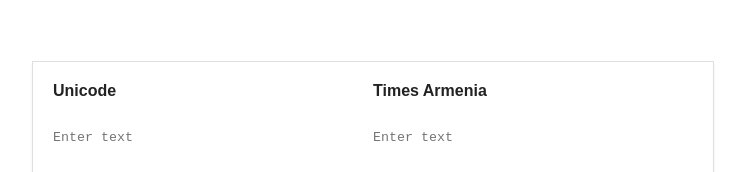
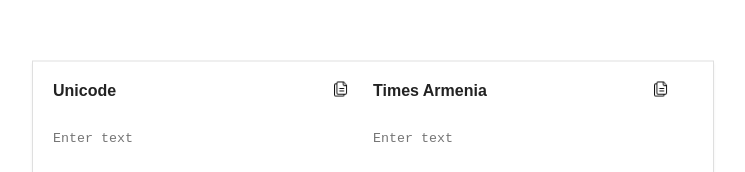
Before and after one commit to karosis88/xch, a React (Create React App) app: page / in a window 1280 px wide. Shown: the part 159-331 px from the top of the page, without its empty margins (267-1012 px from the left). Built offline with nearby package versions, Linux system fonts and the light colour scheme.

Commit message:
Add copy button

```diff
--- a/public/index.html
+++ b/public/index.html
@@ -24,7 +24,7 @@
       work correctly both with client-side routing and a non-root public URL.
       Learn how to configure a non-root public URL by running `npm run build`.
     -->
-    <title>Translate with Khachik</title>
+    <title>Convert with Khachik</title>
   </head>
   <body>
     <noscript>You need to enable JavaScript to run this app.</noscript>
--- a/src/components/encoder.tsx
+++ b/src/components/encoder.tsx
@@ -19,7 +19,6 @@
     }
 
     return <div className="encoder">
-        {/* <svg className="module--translations-swap-svg" viewBox={"0 0 16 16"} xmlns={"http://www.w3.org/2000/svg"}><path d={"M4.806 2.194a.788.788 0 0 0-1.112 0l-2.75 2.75a.788.788 0 0 0 0 1.112.788.788 0 0 0 1.112 0l1.453-1.454v8.648a.74.74 0 1 0 1.482 0V4.602l1.453 1.454a.788.788 0 0 0 1.112 0 .788.788 0 0 0 0-1.112l-2.75-2.75zM8.444 11.056l2.75 2.75a.788.788 0 0 0 1.112 0l2.75-2.75a.786.786 0 0 0-1.111-1.112L12.5 11.39V2.75a.75.75 0 0 0-1.5 0v8.639L9.556 9.944a.788.788 0 0 0-1.112 0 .788.788 0 0 0 0 1.112z"}></path></svg> */}
         <TextArea title="Unicode" value={unicodeText} onChange={onUnicodeChange}/>
         <TextArea title="Times Armenia" value={armenianText} onChange={onArmenianChange}/>
     </div>
--- a/src/components/textArea.tsx
+++ b/src/components/textArea.tsx
@@ -6,10 +6,13 @@
 
 export default function TextArea({title, value, onChange}: textAreaProps) {
 
+
     return (<div>
             <div className="title-container">
                 <h3 className="title">{title}</h3>
-                {/* <img src={"../static/copy.png"}></img> */}
+                <a onClick={() => navigator.clipboard.writeText(value)}>
+                    <img className="copy" src="/xch/copy.png" alt="copy"></img>
+                </a>
             </div>
             <textarea placeholder="Enter text" value={value} onChange={onChange}></textarea>
         </div>)
--- a/src/styles/styles.css
+++ b/src/styles/styles.css
@@ -45,6 +45,7 @@
 
 .title-container {
     display: flex;
+    justify-content: space-between;
 }
 
 .special-for-khachik {
@@ -61,3 +62,12 @@
     top: 50%;
     transform: translate(-50%, -50%);
 }
+
+.copy {
+    width: 15px;
+    margin-right: 25px;
+}
+
+.title-container>a {
+    cursor: pointer;
+}
```
Also changed, not shown: public/copy.png (renamed from src/static/copy.png).
